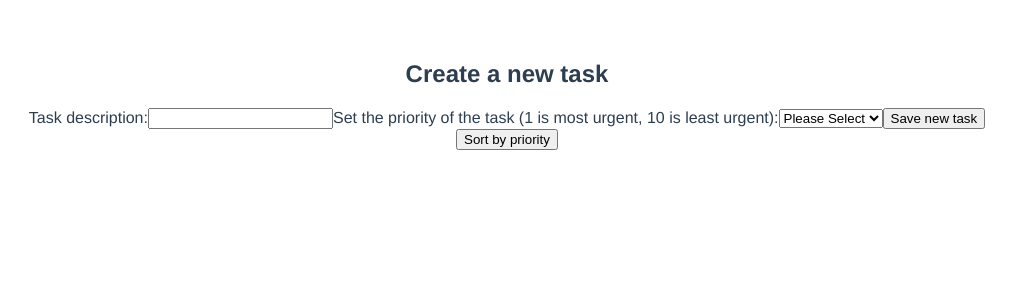
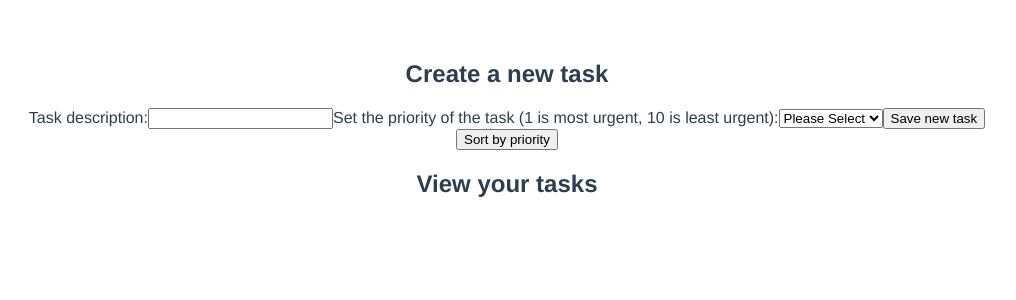
Before and after one commit to StevenCK1/tasks_list, a Vue app in the folder tasks_app/: page / in a window 1280 px wide. Shown: the top 300 px of the page, without its empty margins (133-1149 px from the left). Built offline with nearby package versions, Linux system fonts and the light colour scheme.

Commit message:
added h2 in TaskListItems

```diff
--- a/tasks_app/src/components/TaskListItems.vue
+++ b/tasks_app/src/components/TaskListItems.vue
@@ -1,4 +1,6 @@
 <template>
+  <div>
+    <h2>View your tasks</h2>
     <ul class="taskListItems">
       <li
         v-for="(task, index) in taskList"
@@ -10,6 +12,7 @@
         <button @click="$emit('remove', index)">Remove</button>
       </li>
     </ul>
+  </div>
 </template>
 
 <script>
```
Lines whose indentation alone changed are shown as unchanged.
